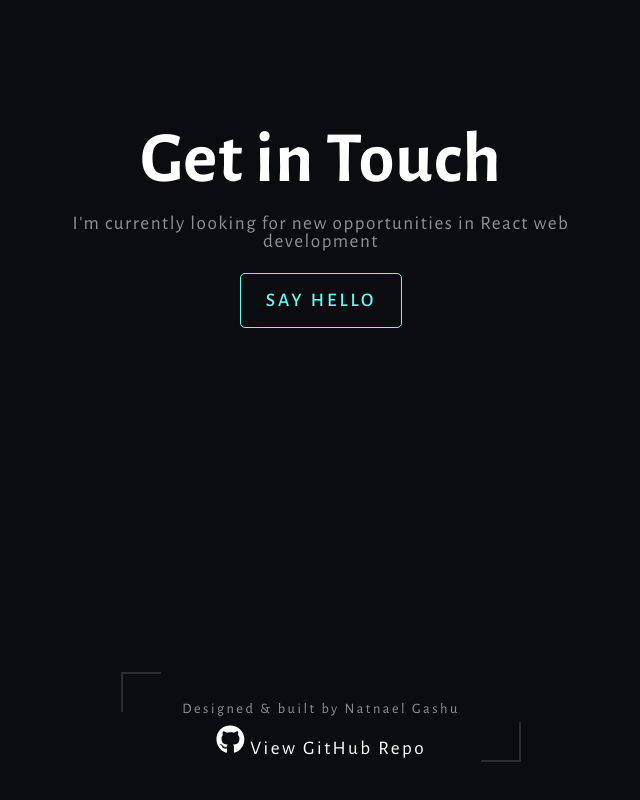
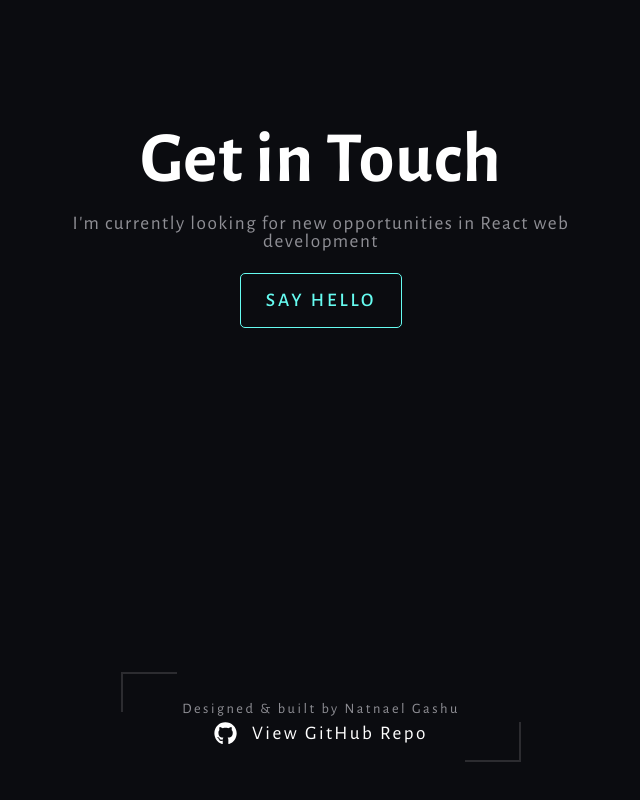
Before and after one commit to NatiG100/portfolio, a React (Create React App) app: page / in a window 1280 px wide. Shown: the part 4408-5208 px from the top of the page, without its empty margins (319-959 px from the left). Built offline with nearby package versions, Linux system fonts and the light colour scheme.

Commit message:
footer layout fix

```diff
--- a/src/sections/Footer/FooterElements.js
+++ b/src/sections/Footer/FooterElements.js
@@ -26,7 +26,7 @@ export const StyledTopLeft = styled.div`
     top: 0px;
     left: 0px;
     height: 40px;
-    width: 10%;
+    width: 14%;
     border-top: 2px solid #fff2;
     border-left: 2px solid #fff2;
 `;
@@ -36,7 +36,7 @@ export const StyledBottomRight = styled.div`
     top: 100%;
     right: 0px;
     height: 40px;
-    width: 10%;
+    width: 14%;
     border-bottom: 2px solid #fff2;
     border-right: 2px solid #fff2;
 `;
@@ -51,7 +51,7 @@ export const StyledFooterTextContainer = styled.div`
     right: 0;
     display: flex;
     flex-direction: column;
-    gap: 10px;
+    gap: 7px;
     justify-content: space-between;
     align-items: center;
     margin-top: 30px;
@@ -69,7 +69,16 @@ export const StyledLink = styled.a`
     letter-spacing: 2.5px;
     font-size: ${theme.font.lg};
     color: ${theme.colors.text};
+    display: flex;
+    align-items: center;
+    justify-content: center;
+    gap: 15px;
+    text-decoration: none;
+    transition: all 200ms ease-in-out;
+    :hover{
+        color: ${theme.colors.primary};
+    }
     svg{
-        font-size: ${theme.font.xl};
+        font-size: ${theme.font.lg};
     }
 `;
--- a/src/sections/Footer/index.jsx
+++ b/src/sections/Footer/index.jsx
@@ -20,7 +20,7 @@ const Footer = () => {
             <StyledBottomRight/>
             <StyledFooterTextContainer>
                 <StyledP>Designed & built by Natnael Gashu</StyledP>
-                <StyledLink><FaGithub/> View GitHub Repo</StyledLink>
+                <StyledLink href="#"><FaGithub/> <p>View GitHub Repo</p></StyledLink>
             </StyledFooterTextContainer>
         </StyledFooterWrapper>
     </StyledFooter>
```
